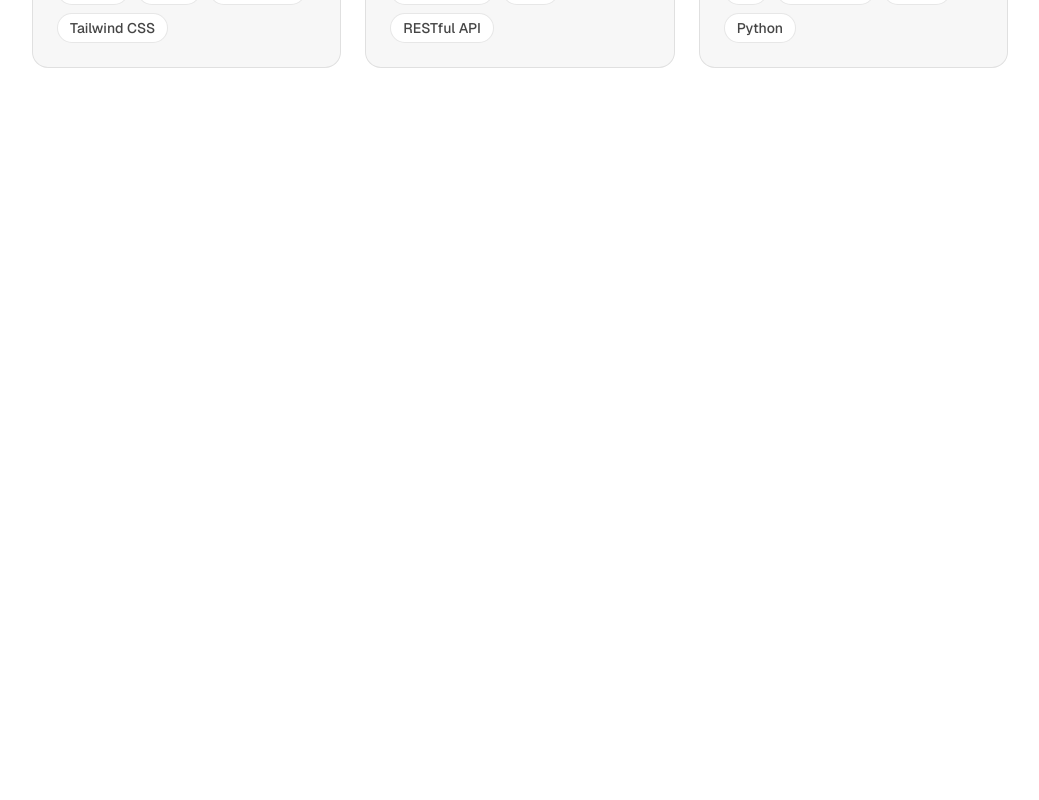
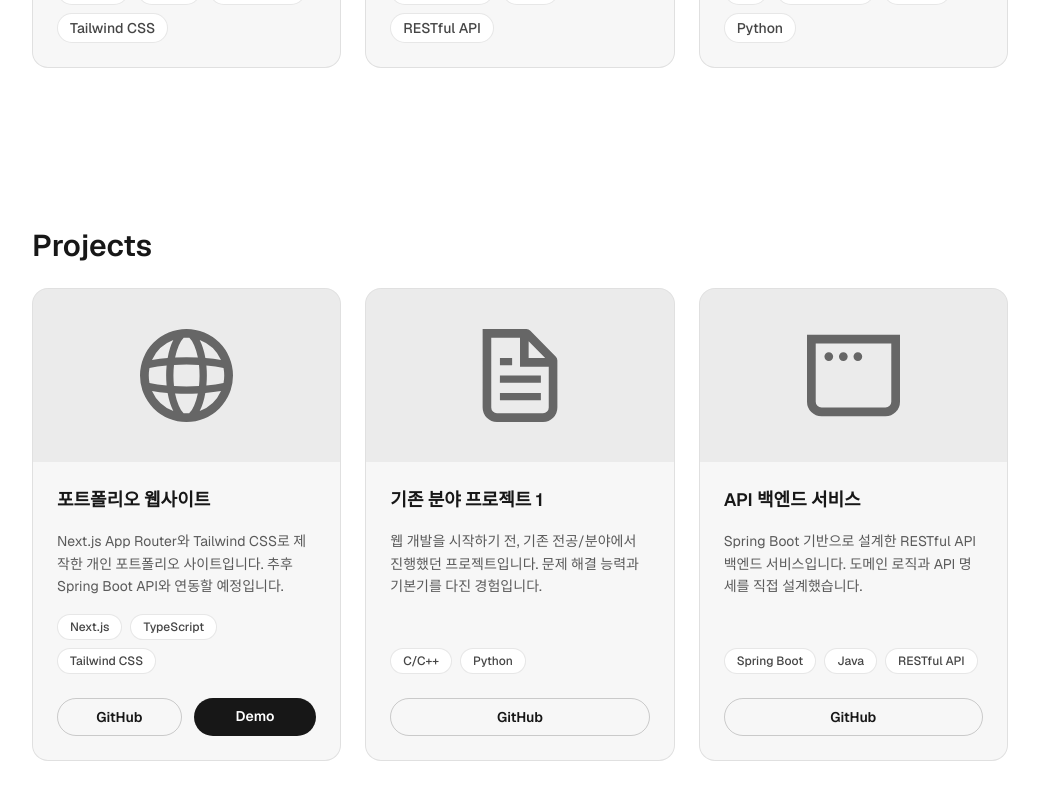
Before and after one commit to JinwookChei/portfolio, a Next.js app in the folder portfolio-frontend/: page / in a window 1280 px wide. Shown: the part 1390-2190 px from the top of the page, without its empty margins (120-1159 px from the left). Before the commit the page ends 1538 px from the top, so only its background shows below. Built offline with nearby package versions, Linux system fonts and the light colour scheme.

Commit message:
feat: projects

```diff
--- a/portfolio-frontend/src/app/page.tsx
+++ b/portfolio-frontend/src/app/page.tsx
@@ -1,12 +1,14 @@
 import Hero from "@/components/Hero";
 import About from "@/components/About";
+import Projects from "@/components/Projects";
 
 export default function Home() {
-  // TODO: About 아래에 Projects, Contact 섹션을 순서대로 추가합니다.
+  // TODO: Projects 아래에 Contact 섹션을 추가합니다.
   return (
     <div>
       <Hero />
       <About />
+      <Projects />
     </div>
   );
 }
--- /dev/null
+++ b/portfolio-frontend/src/components/Projects.tsx
@@ -0,0 +1,124 @@
+import Image from "next/image";
+
+// 프로젝트 하나를 표현하는 타입입니다.
+// 나중에 Spring Boot API에서 프로젝트 목록을 받아오게 되더라도
+// 응답 데이터를 이 타입 구조에 맞춰주면 아래 컴포넌트를 그대로 재사용할 수 있습니다.
+interface Project {
+  id: string;
+  title: string;
+  description: string;
+  tags: string[];
+  githubUrl: string;
+  demoUrl?: string;
+  imageUrl: string;
+}
+
+// 임시(Mock) 프로젝트 데이터입니다.
+// TODO: 실제 프로젝트 정보와 스크린샷(imageUrl)으로 교체하세요.
+// (추후에는 이 배열 대신 src/lib/api/ 아래의 API 호출 함수로 데이터를 받아올 수 있습니다.)
+const PROJECTS: Project[] = [
+  {
+    id: "portfolio-website",
+    title: "포트폴리오 웹사이트",
+    description:
+      "Next.js App Router와 Tailwind CSS로 제작한 개인 포트폴리오 사이트입니다. 추후 Spring Boot API와 연동할 예정입니다.",
+    tags: ["Next.js", "TypeScript", "Tailwind CSS"],
+    githubUrl: "https://github.com/your-username/portfolio-frontend",
+    demoUrl: "https://your-portfolio.example.com",
+    imageUrl: "/globe.svg",
+  },
+  {
+    id: "legacy-field-project-1",
+    title: "기존 분야 프로젝트 1",
+    description:
+      "웹 개발을 시작하기 전, 기존 전공/분야에서 진행했던 프로젝트입니다. 문제 해결 능력과 기본기를 다진 경험입니다.",
+    tags: ["C/C++", "Python"],
+    githubUrl: "https://github.com/your-username/legacy-project-1",
+    imageUrl: "/file.svg",
+  },
+  {
+    id: "api-backend-service",
+    title: "API 백엔드 서비스",
+    description:
+      "Spring Boot 기반으로 설계한 RESTful API 백엔드 서비스입니다. 도메인 로직과 API 명세를 직접 설계했습니다.",
+    tags: ["Spring Boot", "Java", "RESTful API"],
+    githubUrl: "https://github.com/your-username/api-backend-service",
+    imageUrl: "/window.svg",
+  },
+];
+
+export default function Projects() {
+  return (
+    <section
+      id="projects"
+      className="mx-auto max-w-5xl scroll-mt-16 px-4 py-20 sm:px-6"
+    >
+      <h2 className="text-2xl font-semibold text-foreground sm:text-3xl">
+        Projects
+      </h2>
+
+      <div className="mt-6 grid grid-cols-1 gap-6 sm:grid-cols-2 lg:grid-cols-3">
+        {PROJECTS.map((project) => (
+          <article
+            key={project.id}
+            // hover:-translate-y-1 + shadow: 마우스를 올렸을 때 카드가 살짝 떠오르는 효과
+            className="group flex flex-col overflow-hidden rounded-2xl border border-foreground/10 bg-foreground/[0.03] transition-all duration-300 hover:-translate-y-1 hover:shadow-lg hover:shadow-foreground/10"
+          >
+            {/* 프로젝트 대표 이미지 영역 */}
+            <div className="relative aspect-video w-full bg-foreground/5">
+              <Image
+                src={project.imageUrl}
+                alt={`${project.title} 썸네일`}
+                fill
+                className="object-contain p-10 dark:invert"
+              />
+            </div>
+
+            <div className="flex flex-1 flex-col gap-4 p-6">
+              <h3 className="text-lg font-semibold text-foreground">
+                {project.title}
+              </h3>
+              <p className="flex-1 text-sm leading-relaxed text-foreground/70">
+                {project.description}
+              </p>
+
+              {/* 사용 기술 태그 */}
+              <div className="flex flex-wrap gap-2">
+                {project.tags.map((tag) => (
+                  <span
+                    key={tag}
+                    className="rounded-full border border-foreground/10 bg-background px-3 py-1 text-xs font-medium text-foreground/80"
+                  >
+                    {tag}
+                  </span>
+                ))}
+              </div>
+
+              {/* 바로가기 버튼: GitHub는 항상 표시, 데모 링크는 있을 때만 표시 */}
+              <div className="mt-2 flex gap-3">
+                <a
+                  href={project.githubUrl}
+                  target="_blank"
+                  rel="noopener noreferrer"
+                  className="flex-1 rounded-full border border-foreground/20 px-4 py-2 text-center text-sm font-semibold text-foreground transition-colors hover:bg-foreground/5"
+                >
+                  GitHub
+                </a>
+                {project.demoUrl && (
+                  <a
+                    href={project.demoUrl}
+                    target="_blank"
+                    rel="noopener noreferrer"
+                    className="flex-1 rounded-full bg-foreground px-4 py-2 text-center text-sm font-semibold text-background transition-colors hover:opacity-90"
+                  >
+                    Demo
+                  </a>
+                )}
+              </div>
+            </div>
+          </article>
+        ))}
+      </div>
+    </section>
+  );
+}
```
